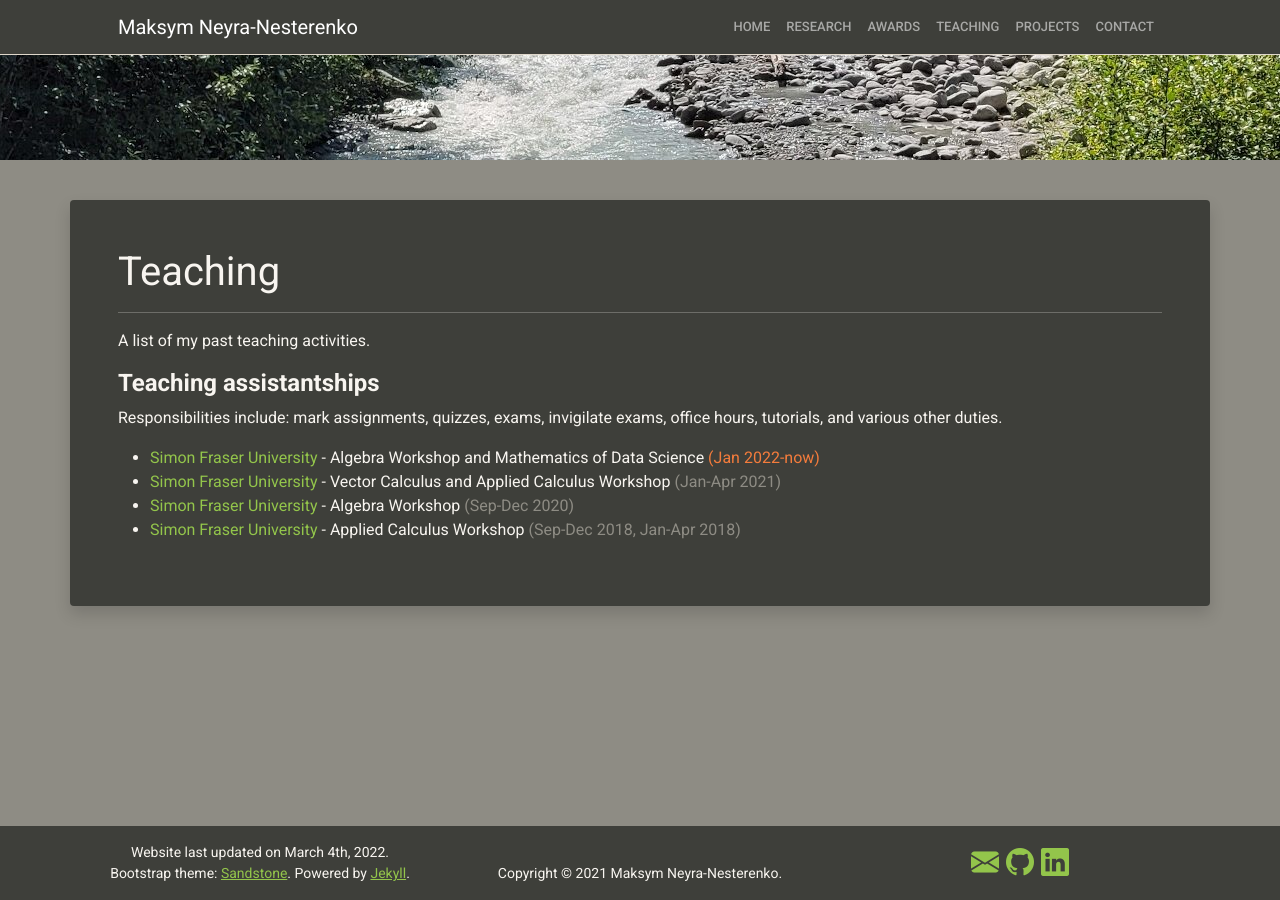
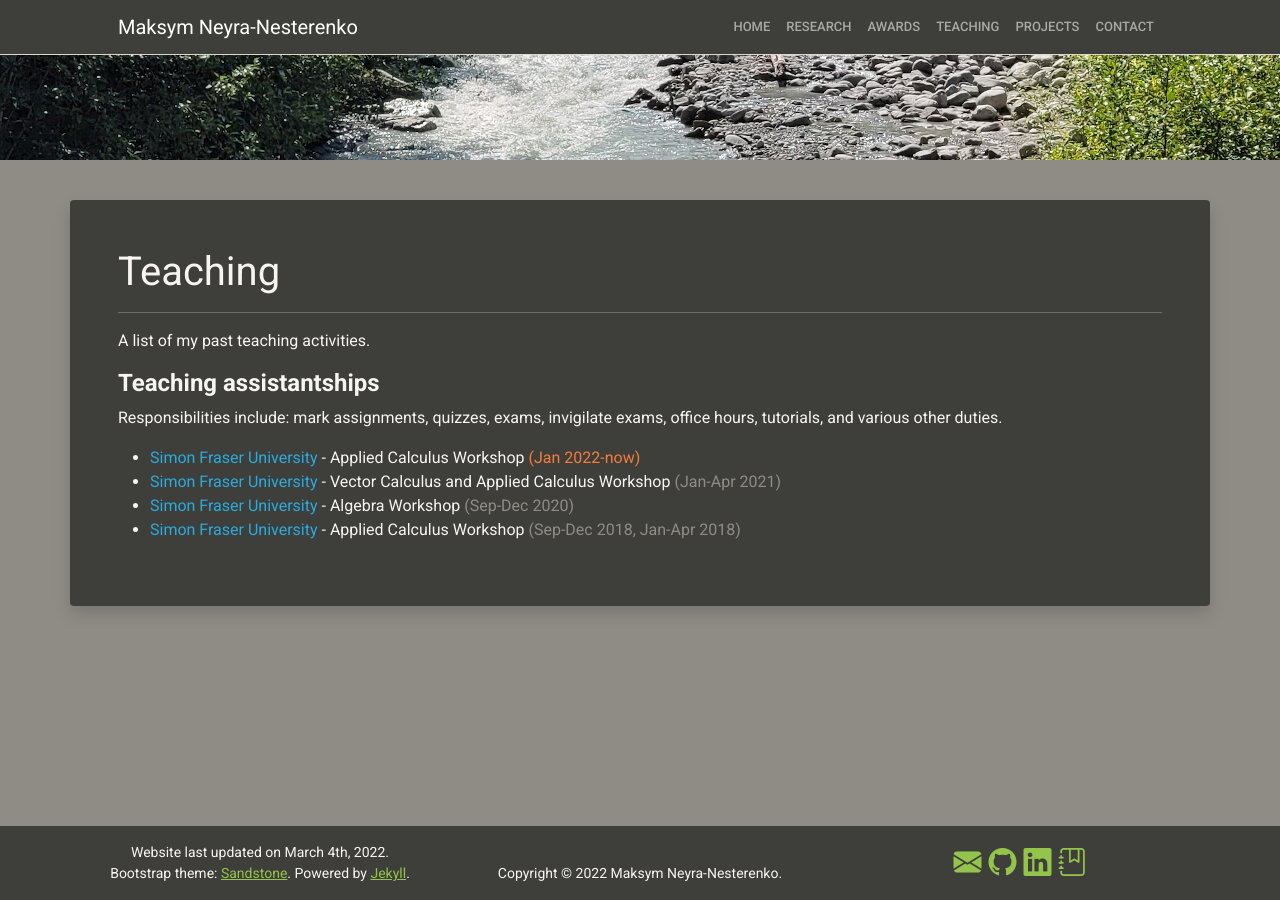
Before and after one commit to mneyrane/mneyrane.github.io, a Jekyll site: the page built from _pages/teaching.html, in a window 1280 px wide. Built offline with Jekyll 4.4.1, drawn with Linux system fonts in a browser that asks for light colours.

Commit message:
Update website
- Add teaching data
- Add ORCiD icon + link
- Update LICENSE year
- Update teaching page to generate from teaching data (`.yml` file)
- Update research activity
- Minor layout updates

```diff
--- a/_layouts/default.html
+++ b/_layouts/default.html
@@ -51,7 +51,7 @@
               </span>
             </div>
             <div class="col-md-4">
-              <span><br>Copyright &copy; 2021 Maksym Neyra-Nesterenko.</span>
+              <span><br>Copyright &copy; {{ site.time | date : "%Y" }} Maksym Neyra-Nesterenko.</span>
             </div>
             <div class="col-md-4">
               {% include media_icons.html %}
--- a/_pages/teaching.html
+++ b/_pages/teaching.html
@@ -15,8 +15,7 @@ A list of my past teaching activities.
 Responsibilities include: mark assignments, quizzes, exams, invigilate exams, office hours, tutorials, and various other duties.
 </p>
 <ul>
-  <li><span class="text-success">Simon Fraser University</span> - Algebra Workshop and Mathematics of Data Science <span class="text-warning">(Jan 2022-now)</span></li>
-  <li><span class="text-success">Simon Fraser University</span> - Vector Calculus and Applied Calculus Workshop <span class="text-muted">(Jan-Apr 2021)</span></li>
-  <li><span class="text-success">Simon Fraser University</span> - Algebra Workshop <span class="text-muted">(Sep-Dec 2020)</span></li>
-  <li><span class="text-success">Simon Fraser University</span> - Applied Calculus Workshop <span class="text-muted">(Sep-Dec 2018, Jan-Apr 2018)</span></li>
+  {% for role in site.data.teaching_ta %}
+  <li><span class="text-info">{{ role.location }}</span> - {{ role.courses }} <span class={% if role.now == true %}"text-warning"{% else %}"text-muted"{% endif %}>({{ role.period }})</span></li>
+  {% endfor %}
 </ul>
--- a/index.html
+++ b/index.html
@@ -2,7 +2,7 @@
 layout: default
 ---
 
-<img src="{% link assets/images/max.jpg %}" class="float-lg-end img-fluid ms-lg-5 mb-5 rounded" alt="Photo of me" width="374" height="320">
+<img src="{% link assets/images/max.jpg %}" class="float-lg-end img-fluid ms-lg-5 mb-5 rounded border border-light" alt="Photo of me" width="374" height="320">
 
 <h1>About me</h1>
 <hr>
```
Also changed, not shown: _data/media_icons.yml (+7 -0 lines), _data/teaching_ta.yml (added, +19 -0 lines), _pages/research.html (+10 -8 lines), 1 other file.
